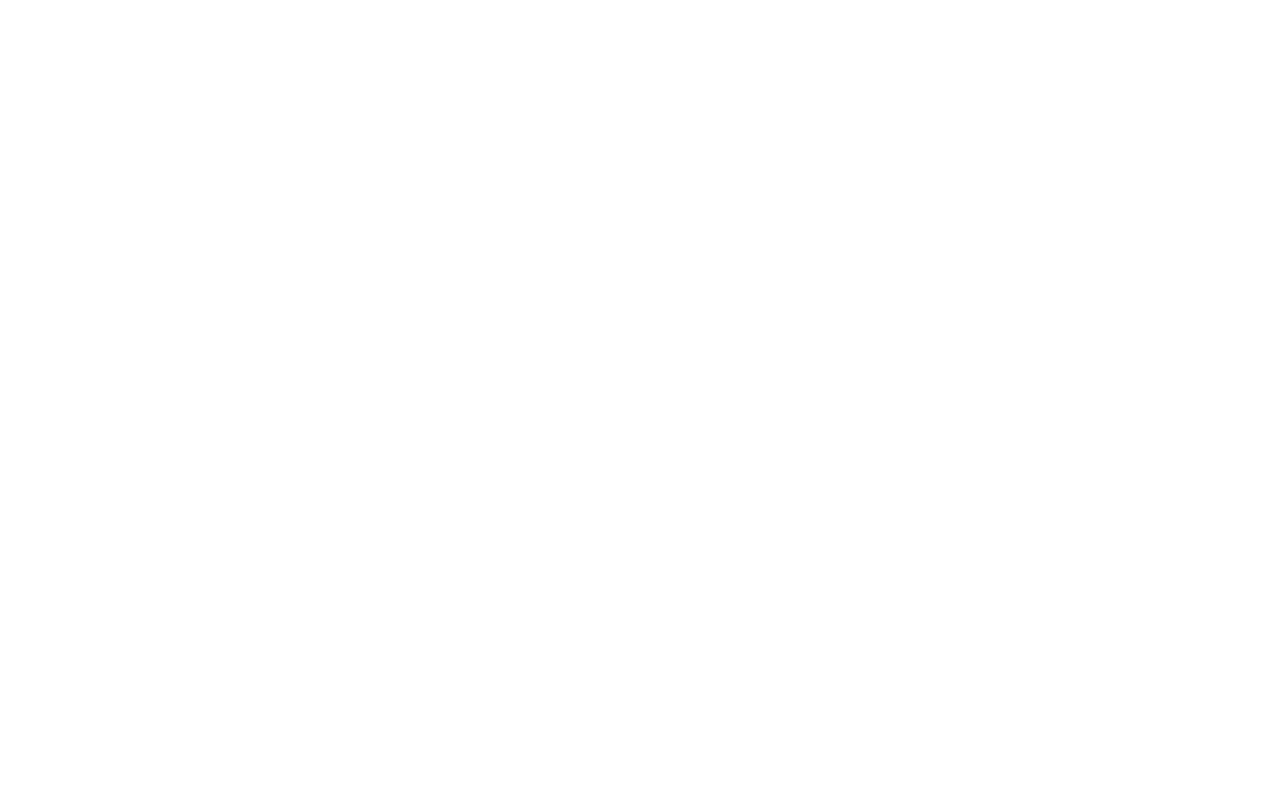
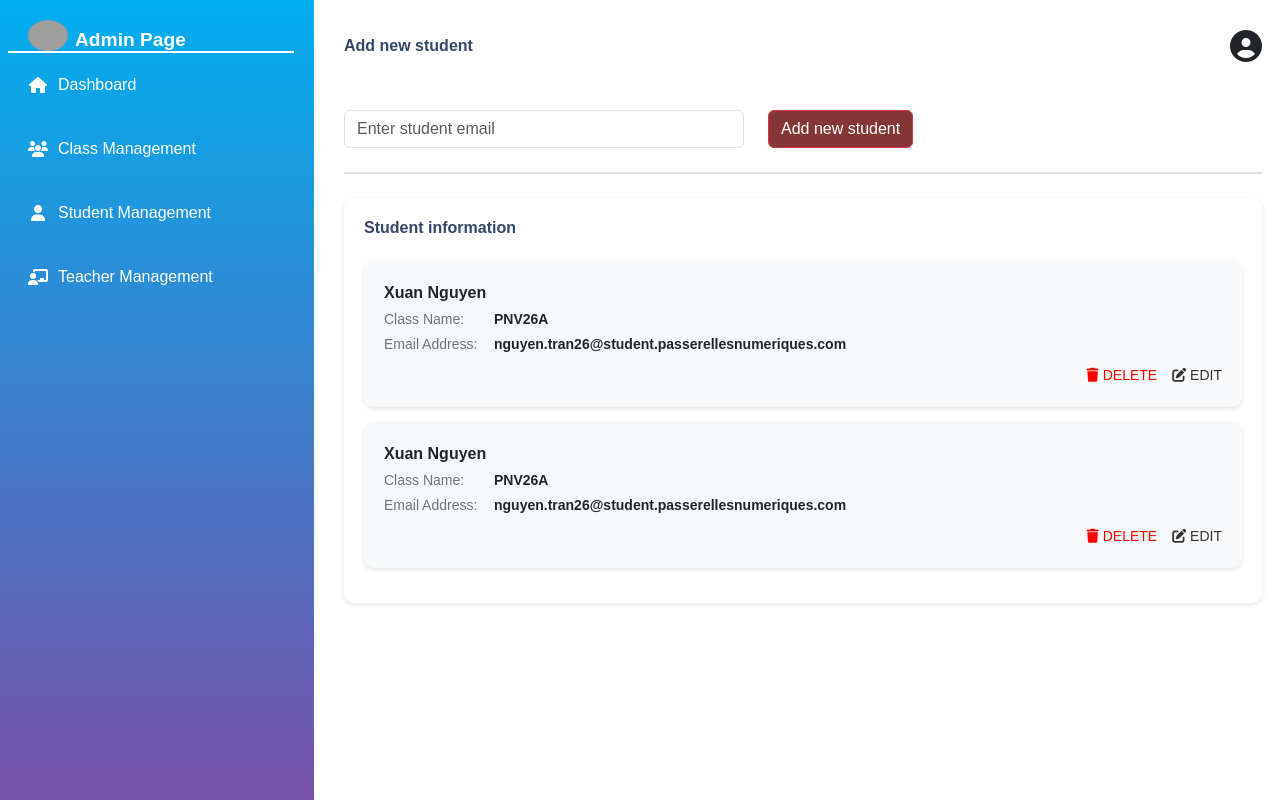
Before and after one commit to TranHoangXuanNguyen/adv_project_FE, a React (Create React App) app: page /admin/addstudent in a window 1280 px wide. Before the commit this address had no page. Built offline with nearby package versions, Linux system fonts and the light colour scheme; grey boxes are pictures that could not be loaded.

Commit message:
UI-addtecher/student_of admin

```diff
--- a/public/index.html
+++ b/public/index.html
@@ -9,6 +9,10 @@
       name="description"
       content="Web site created using create-react-app"
     />
+    <link rel="stylesheet" href="https://cdnjs.cloudflare.com/ajax/libs/font-awesome/4.7.0/css/font-awesome.min.css"/>
+    <link href="https://cdn.jsdelivr.net/npm/bootstrap@5.3.0/dist/css/bootstrap.min.css" rel="stylesheet"/>
+    <link rel="stylesheet" href="https://cdnjs.cloudflare.com/ajax/libs/font-awesome/5.15.4/css/all.min.css">
+    <link rel="stylesheet" href="https://cdnjs.cloudflare.com/ajax/libs/font-awesome/6.4.0/css/all.min.css">
     <link href="https://fonts.googleapis.com/css2?family=Roboto:wght@400;500;700&display=swap" rel="stylesheet">
     <link rel="apple-touch-icon" href="%PUBLIC_URL%/logo192.png" />
     <!--
--- /dev/null
+++ b/src/assets/css/layouts/admin.css
@@ -0,0 +1,148 @@
+*{
+    font-family: Arial, "Helvetica Neue", Helvetica, sans-serif;
+  }
+  html, body {
+height: 100%;
+margin: 0;
+}
+
+.container-fluid {
+padding: 0;
+}
+
+.row {
+min-height: 100vh;
+display: flex;
+}
+
+.sidebar {
+background: linear-gradient(to bottom, #00AEEF, #7851A9);
+color: white;
+padding: 20px;
+}
+
+  .sidebar h3 {
+    font-size: 1.2rem;
+    margin-top: 10px;
+  }
+  .text-center{
+    display: flex;
+    margin-left: 20px;
+  }
+  .text-center h3 {
+    margin-left: 7px;
+    font-weight: bold;
+  }
+hr.bg-white {
+border: none;
+border-top: 2px solid white;
+opacity: 1;
+}
+
+.sub-sidebar {
+display: flex;
+align-items: center;
+gap: 10px;
+cursor: pointer;
+padding:20px;
+}
+.sub-sidebar:hover{
+background-color: #00AEEF;
+cursor: pointer;
+}
+.sub-sidebar i {
+width: 20px;
+text-align: center;
+}
+
+  .sub-sidebar p{
+    margin-bottom: 0px;
+
+  }
+
+  .content {
+    padding: 30px;
+  }
+  .student-card-big{
+    background: white;
+    padding: 20px;
+    border-radius: 10px;
+    margin-bottom: 15px;
+    box-shadow: 0 2px 5px rgba(0,0,0,0.1);
+  }
+  .student-card {
+    background: #F8F9FA;
+    padding: 20px;
+    border-radius: 10px;
+    margin-bottom: 15px;
+    box-shadow: 0 2px 5px rgba(0,0,0,0.1);
+  }
+  .student-card:hover {
+      background-color: #f4eeee;
+      box-shadow: 0 4px 12px rgba(0, 0, 0, 0.15);
+      transform: translateY(-2px);
+      cursor: pointer;
+}
+  .student-card .actions {
+    text-align: right;
+  }
+  .btn-delete {
+    color: red;
+    cursor: pointer;
+    font-size: 14px;
+  }
+  .btn-edit {
+    color: #333;
+    cursor: pointer;
+    margin-left: 15px;
+    font-size: 14px;
+  }
+  .header-icon {
+    float: right;
+  }
+  .custom-divider {
+border: none;
+border-top: 2px solid rgb(134, 132, 132);
+/* opacity: 1; */
+margin-top:5px;
+margin-bottom:5px;
+}
+.input-add {
+display: flex;
+align-items: center;
+}
+
+.input-add input {
+flex: 1;
+max-width: 400px;
+}
+.input-add button{
+ background-color:#853737;
+ color:white;
+}
+.student-name{
+  margin-bottom: 4px;
+  font-weight: bold;
+}
+
+.student-info-row {
+display: flex;
+gap: 10px;
+margin-bottom: 4px;
+}
+
+.label {
+width: 100px;
+color: #6c757d;
+font-size: 14px;
+}
+
+.value {
+font-weight: bold;
+color: #212529;
+font-size: 14px;
+}
+.student-titlte{
+color:#344767;
+font-weight: bold;
+}
--- /dev/null
+++ b/src/components/admin/SideBar.jsx
@@ -0,0 +1,37 @@
+import { Outlet, Link } from 'react-router-dom';
+const SideBar  = () => {
+    return( <div className="col-md-3 sidebar">
+        <div className="text-center">
+          <img
+            src="https://scontent.fdad3-6.fna.fbcdn.net/v/t39.30808-6/274020013_4365387626894386_2341052036053873144_n.jpg?_nc_cat=111&ccb=1-7&_nc_sid=6ee11a&_nc_eui2=AeHNPj5KOVeSRugB7jT8v8eCm3rDF9sGHGabesMX2wYcZvIExXyEbqGSvlLpf8bXtdLXJRsdhPMGgZclZvCP0AQc&_nc_ohc=uEJ_FYcjCJ0Q7kNvwHqjQA_&_nc_oc=Adkwfy-OZ4eZg1JJWv30nO5yCRkT9nCTIdTGioTcyNqkRW9IMCQY1JqVe2eproCpnpE&_nc_zt=23&_nc_ht=scontent.fdad3-6.fna&_nc_gid=wV6I19gxYnoXONGxTg9qbA&oh=00_AfIf-ZGpK-EZNpxLFIrTIzZzwfs4e59qv-Bg0YJ_DkoqFw&oe=68202927"
+            alt="logo"
+            className="img-fluid rounded-circle"
+            style={{ width: 40 }}
+          />
+          <h3 className="mt-2">Admin Page</h3>
+        </div>
+        <hr className="bg-white" />
+
+
+        <Link to="/admin" className="sub-sidebar text-decoration-none">
+        <i className="fa fa-home" />
+        <p>Dashboard</p>
+      </Link>
+      <Link to="/admin/class" className="sub-sidebar text-decoration-none">
+        <i className="fa fa-users" />
+        <p>Class Management</p>
+      </Link>
+      <Link to="/admin/addstudent" className="sub-sidebar text-decoration-none">
+        <i className="fa fa-user" />
+        <p>Student Management</p>
+      </Link>
+      <Link to="/admin/addteacher" className="sub-sidebar text-decoration-none">
+        <i className="fas fa-chalkboard-teacher" />
+        <p>Teacher Management</p>
+      </Link>
+      </div>)
+
+
+}
+
+export default SideBar
--- a/src/layouts/AdminLayout.jsx
+++ b/src/layouts/AdminLayout.jsx
@@ -1,13 +1,14 @@
 import { Outlet, Link } from 'react-router-dom';
+import '../assets/css/layouts/admin.css'
+import SideBar from '../components/admin/SideBar'
+export default function AdminLayout() {
+  return(<div className="container-fluid">
+    <div className="row">
+      {/* Sidebar */}
+      <SideBar />
+      {/* Main Content */}
+        <Outlet />
+    </div>
+  </div>)
 
-export default function AdminLayout() {
-  return (
-    <div>
-      <header><h2>🔐 Admin Panel</h2></header>
-      <nav>
-        <Link to="/admin">Dashboard</Link>
-      </nav>
-      <main><Outlet /></main>
-    </div>
-  );
 }
--- /dev/null
+++ b/src/pages/admin/AddStudent.jsx
@@ -0,0 +1,69 @@
+
+const AddStudent = () => {
+    return(
+        <div className="col-md-9 content">
+        <div className="d-flex justify-content-between align-items-center mb-5">
+          <h4 className="student-titlte">Add new student</h4>
+          <i className="fa fa-user-circle fa-2x header-icon" />
+        </div>
+        <div className="input-add mb-4">
+          <input
+            type="text"
+            className="form-control me-4"
+            placeholder="Enter student email"
+          />
+          <button className="btn btn-danger">Add new student</button>
+        </div>
+        <hr className="custom-divider mb-4 mt-3" />
+        {/* Duplicate Student Info Cards for demo */}
+        <div className="student-card-big">
+          <h4 className="mb-4 student-titlte">Student information</h4>
+          <div className="student-card">
+            <div className="student-name">Xuan Nguyen</div>
+            <div className="student-info-row">
+              <div className="label">Class Name:</div>
+              <div className="value">PNV26A</div>
+            </div>
+            <div className="student-info-row">
+              <div className="label">Email Address:</div>
+              <div className="value">
+                nguyen.tran26@student.passerellesnumeriques.com
+              </div>
+            </div>
+            <div className="actions mt-2">
+              <span className="btn-delete">
+                <i className="fa fa-trash" /> DELETE
+              </span>
+              <span className="btn-edit">
+                <i className="fa-solid fa-pen-to-square" /> EDIT
+              </span>
+            </div>
+          </div>
+          <div className="student-card">
+            <div className="student-name">Xuan Nguyen</div>
+            <div className="student-info-row">
+              <div className="label">Class Name:</div>
+              <div className="value">PNV26A</div>
+            </div>
+            <div className="student-info-row">
+              <div className="label">Email Address:</div>
+              <div className="value">
+                nguyen.tran26@student.passerellesnumeriques.com
+              </div>
+            </div>
+            <div className="actions mt-2">
+              <span className="btn-delete">
+                <i className="fa fa-trash" /> DELETE
+              </span>
+              <span className="btn-edit">
+                <i className="fa-solid fa-pen-to-square" /> EDIT
+              </span>
+            </div>
+          </div>
+        </div>
+      </div>
+    )
+
+}
+
+export default AddStudent;
--- /dev/null
+++ b/src/pages/admin/AddTeacher.jsx
@@ -0,0 +1,46 @@
+const AddTeacher = () => {
+    return(
+        <div className="col-md-9 content">
+        <div className="d-flex justify-content-between align-items-center mb-5">
+          <h4 className="student-titlte">Add new teacher</h4>
+          <i className="fa fa-user-circle fa-2x header-icon" />
+        </div>
+        <div className="input-add mb-4">
+          <input
+            type="text"
+            className="form-control me-4"
+            placeholder="Enter teacher email"
+          />
+          <button className="btn btn-danger">Add new teacher</button>
+        </div>
+        <hr className="custom-divider mb-4 mt-3" />
+        {/* Duplicate Student Info Cards for demo */}
+        <div className="student-card-big">
+          <h4 className="mb-4 student-titlte">Teacher information</h4>
+          <div className="student-card">
+            <div className="student-name">Xuan Nguyen</div>
+            <div className="student-info-row">
+              <div className="label">Subject:</div>
+              <div className="value">English Teacher</div>
+            </div>
+            <div className="student-info-row">
+              <div className="label">Email Address:</div>
+              <div className="value">
+                nguyen.tran26@student.passerellesnumeriques.com
+              </div>
+            </div>
+            <div className="actions mt-2">
+              <span className="btn-delete">
+                <i className="fa fa-trash" /> DELETE
+              </span>
+              <span className="btn-edit">
+                <i className="fa-solid fa-pen-to-square" /> EDIT
+              </span>
+            </div>
+          </div>
+        </div>
+      </div>
+    )
+}
+
+export default AddTeacher
--- a/src/pages/admin/Dashboard.jsx
+++ b/src/pages/admin/Dashboard.jsx
@@ -1,3 +1,7 @@
 export default function Dashboard() {
-    return <h1>Admin Dashboard</h1>;
-  }
+  return(
+    <div className="col-md-9 content">
+      <h1>Admin Dashboard</h1>
+    </div>
+  )
+}
--- a/src/routes/adminRoutes.jsx
+++ b/src/routes/adminRoutes.jsx
@@ -1,12 +1,16 @@
 import AdminLayout from '../layouts/AdminLayout';
 import Dashboard from '../pages/admin/Dashboard';
 import UserDetail from '../pages/admin/UserDetail';
+import AddStudent from '../pages/admin/AddStudent';
+import AddTeacher from '../pages/admin/AddTeacher'
 
 const adminRoutes = {
   path: '/admin',
   element: <AdminLayout />,
   children: [
     { index: true, element: <Dashboard /> },
+    {path:'addstudent',element:<AddStudent/>},
+    {path:'addteacher',element:<AddTeacher/>},
     { path: 'users/:id', element: <UserDetail /> },
   ],
 };
```
